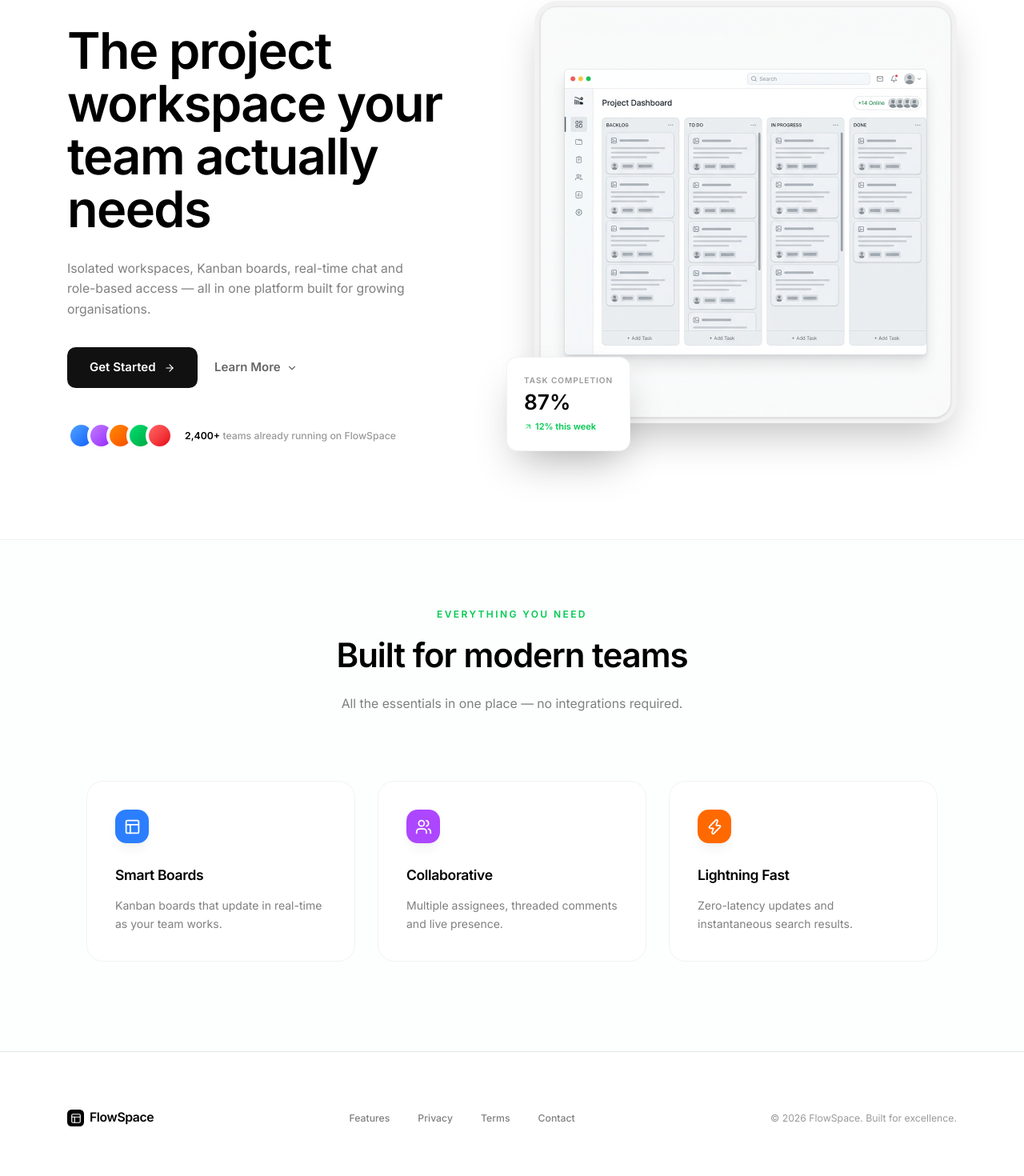
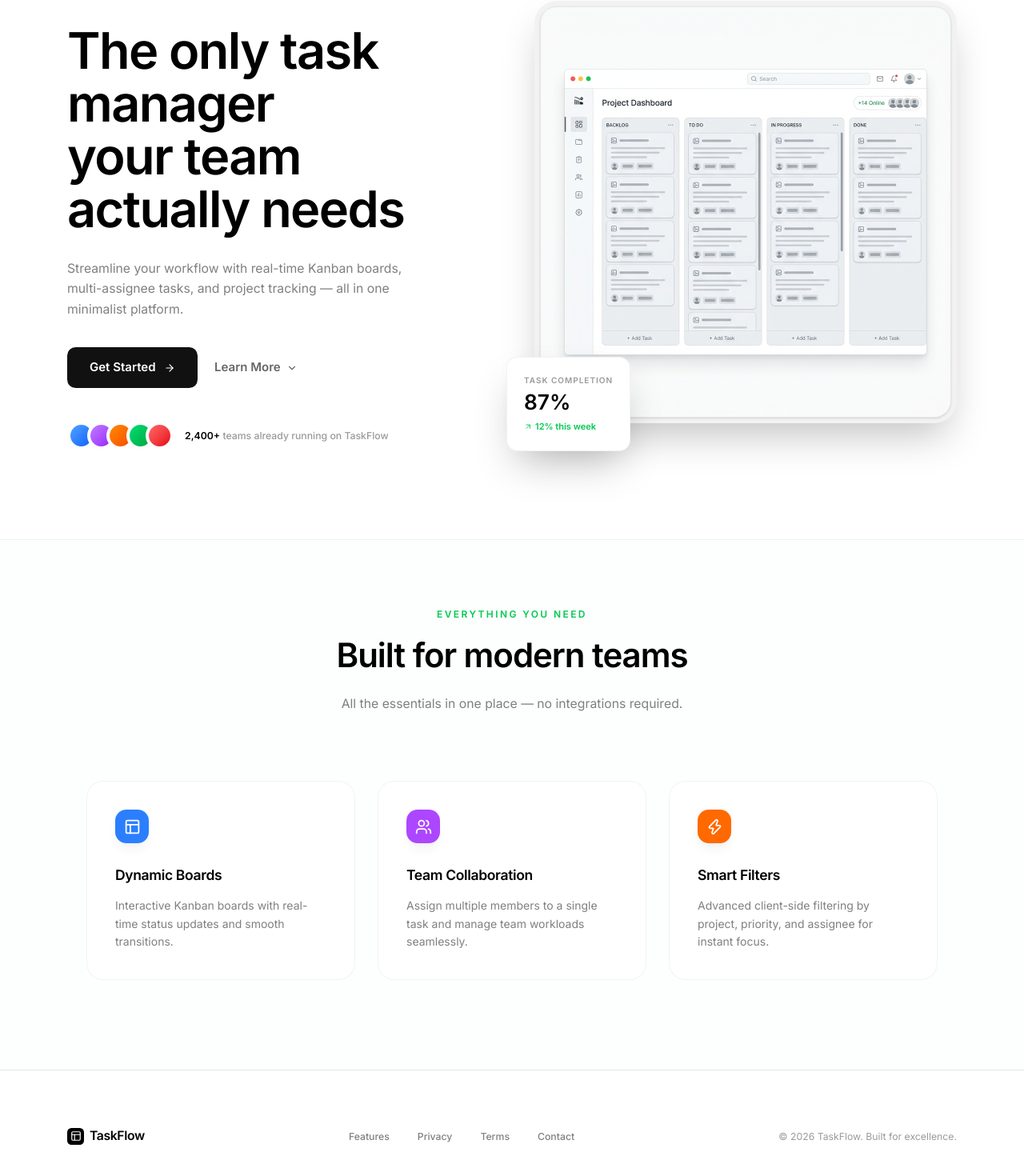
Before and after one commit to Ankushkumardas/assign-etharal.ai, a React app in the folder app/: page / in a window 1280 px wide. Shown: the part 158-1628 px from the top of the page at 80% size. Built offline with nearby package versions, Linux system fonts and the light colour scheme; no server answers; the HTML template or start-up script is replaced by a standard one.

Commit message:
chore: standardize application name to TaskFlow and update landing content

```diff
--- a/app/src/pages/Landing.jsx
+++ b/app/src/pages/Landing.jsx
@@ -12,7 +12,7 @@ const Landing = () => {
           <div className="w-8 h-8 bg-black flex items-center justify-center rounded-lg">
             <Layout className="w-5 h-5 text-white" />
           </div>
-          <span className="text-xl font-bold tracking-tight">FlowSpace</span>
+          <span className="text-xl font-bold tracking-tight">TaskFlow</span>
         </div>
 
         <div className="hidden md:flex items-center space-x-10">
@@ -44,11 +44,11 @@ const Landing = () => {
             </div>
 
             <h1 className="text-5xl md:text-7xl font-bold leading-[1.05] tracking-tight mb-8">
-              The project workspace your team actually needs
+              The only task manager <br /> your team actually needs
             </h1>
 
             <p className="text-lg text-black/50 leading-relaxed mb-10 max-w-lg">
-              Isolated workspaces, Kanban boards, real-time chat and role-based access — all in one platform built for growing organisations.
+              Streamline your workflow with real-time Kanban boards, multi-assignee tasks, and project tracking — all in one minimalist platform.
             </p>
 
             <div className="flex flex-wrap items-center gap-6 mb-12">
@@ -68,7 +68,7 @@ const Landing = () => {
                 ))}
               </div>
               <p className="text-sm text-black/40 font-medium">
-                <span className="text-black font-bold">2,400+</span> teams already running on FlowSpace
+                <span className="text-black font-bold">2,400+</span> teams already running on TaskFlow
               </p>
             </div>
           </motion.div>
@@ -120,9 +120,9 @@ const Landing = () => {
       <section className="pb-32 bg-gray-50/30">
         <div className="max-w-7xl mx-auto px-8 grid grid-cols-1 md:grid-cols-3 gap-8">
           {[
-            { icon: Layout, title: "Smart Boards", desc: "Kanban boards that update in real-time as your team works.", color: "bg-blue-500" },
-            { icon: Users, title: "Collaborative", desc: "Multiple assignees, threaded comments and live presence.", color: "bg-purple-500" },
-            { icon: Zap, title: "Lightning Fast", desc: "Zero-latency updates and instantaneous search results.", color: "bg-orange-500" }
+            { icon: Layout, title: "Dynamic Boards", desc: "Interactive Kanban boards with real-time status updates and smooth transitions.", color: "bg-blue-500" },
+            { icon: Users, title: "Team Collaboration", desc: "Assign multiple members to a single task and manage team workloads seamlessly.", color: "bg-purple-500" },
+            { icon: Zap, title: "Smart Filters", desc: "Advanced client-side filtering by project, priority, and assignee for instant focus.", color: "bg-orange-500" }
           ].map((f, i) => (
             <div key={i} className="p-10 bg-white border border-black/5 rounded-3xl hover:shadow-xl hover:border-black/10 transition-all group">
               <div className={`w-12 h-12 ${f.color} rounded-2xl flex items-center justify-center mb-8 shadow-lg shadow-black/5`}>
@@ -142,7 +142,7 @@ const Landing = () => {
             <div className="w-6 h-6 bg-black flex items-center justify-center rounded-md">
               <Layout className="w-4 h-4 text-white" />
             </div>
-            <span className="text-lg font-bold tracking-tight text-black">FlowSpace</span>
+            <span className="text-lg font-bold tracking-tight text-black">TaskFlow</span>
           </div>
           <div className="flex space-x-10 text-sm font-medium text-black/50">
             <a href="#" className="hover:text-black">Features</a>
@@ -150,7 +150,7 @@ const Landing = () => {
             <a href="#" className="hover:text-black">Terms</a>
             <a href="#" className="hover:text-black">Contact</a>
           </div>
-          <p className="text-sm text-black/40">© 2026 FlowSpace. Built for excellence.</p>
+          <p className="text-sm text-black/40">© 2026 TaskFlow. Built for excellence.</p>
         </div>
       </footer>
     </div>
--- a/app/src/pages/Login.jsx
+++ b/app/src/pages/Login.jsx
@@ -38,6 +38,12 @@ const Login = () => {
           transition={{ duration: 0.4 }}
         >
           <div className="mb-10 text-left">
+            <div className="flex items-center space-x-2 mb-8">
+              <div className="w-6 h-6 bg-white flex items-center justify-center rounded-sm">
+                <div className="w-3 h-3 bg-black" />
+              </div>
+              <span className="text-lg font-bold tracking-tight">TaskFlow</span>
+            </div>
             <h2 className="text-2xl font-bold tracking-tight mb-2">Sign in</h2>
             <p className="text-white/40 text-sm">Enter your credentials to access your workspace.</p>
           </div>
```
